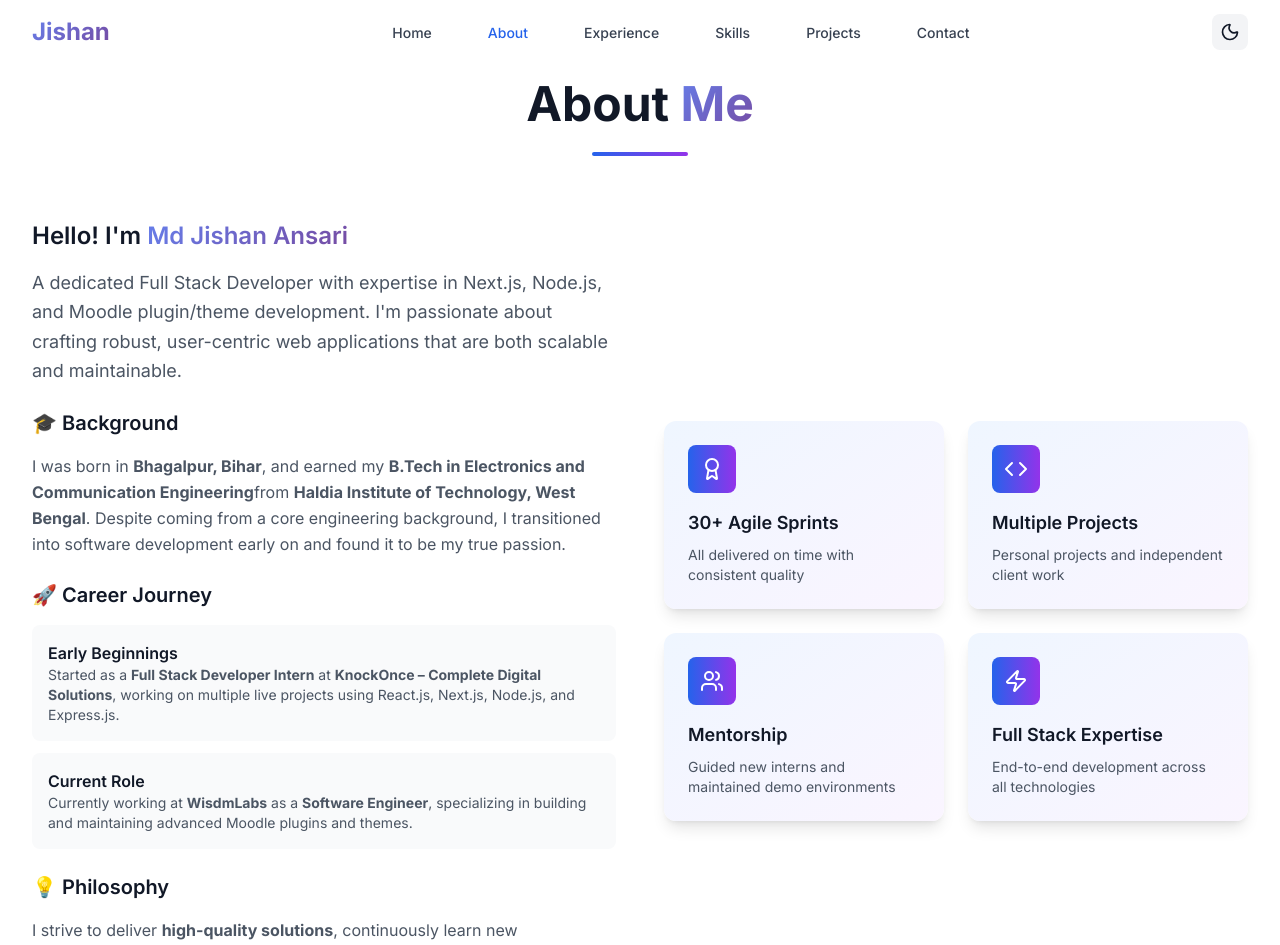
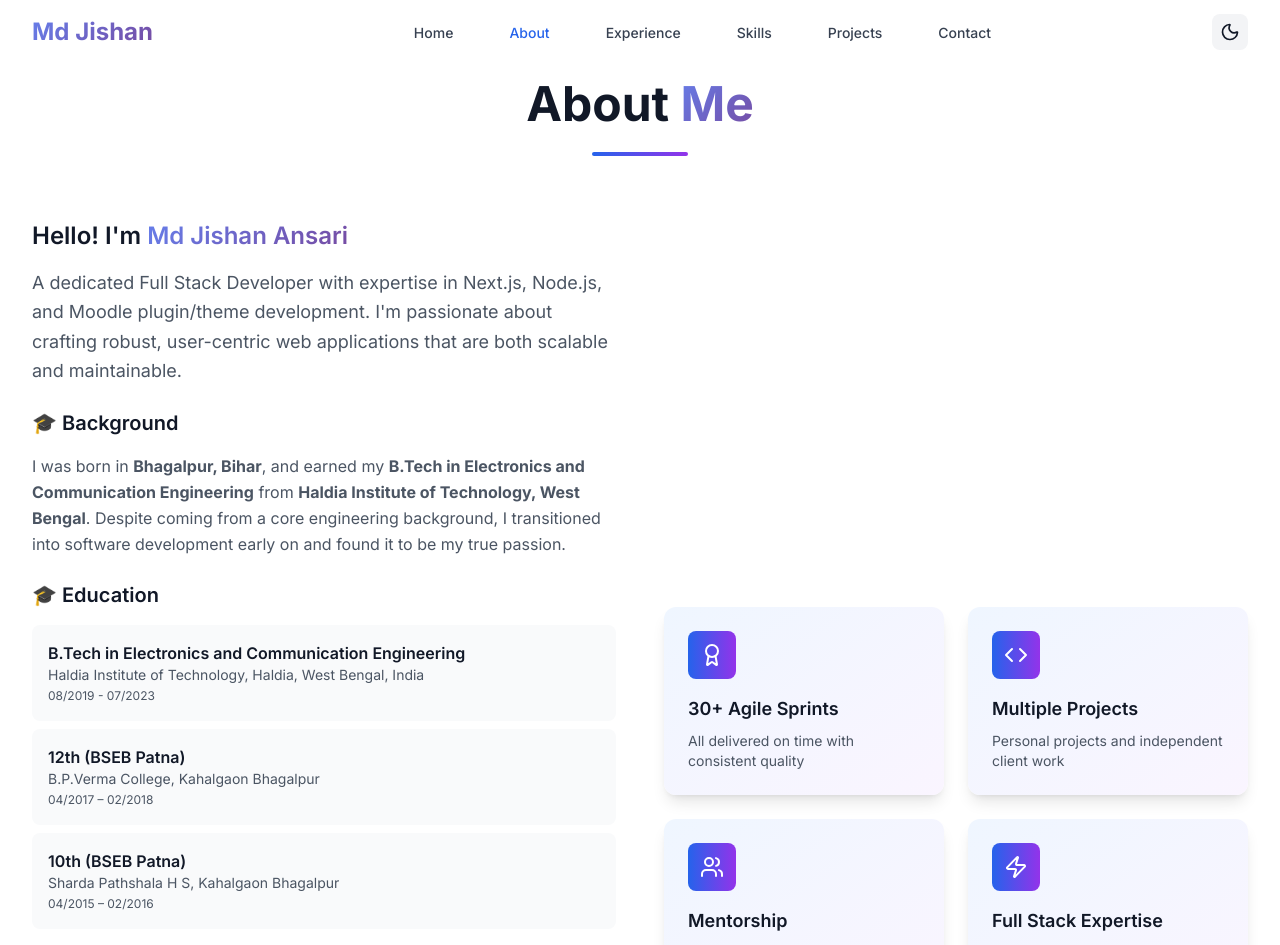
Before and after one commit to md-jishan-ansari/portfolio, a Next.js app: page /about in a window 1280 px wide. Shown: the top 945 px of the page. Built offline with nearby package versions, Linux system fonts and the light colour scheme.

Commit message:
textual changes

```diff
--- a/src/components/About.tsx
+++ b/src/components/About.tsx
@@ -100,9 +100,39 @@ const About = () => {
               </h4>
               <p className="text-gray-600 dark:text-gray-300 leading-relaxed">
                 I was born in <strong>Bhagalpur, Bihar</strong>, and earned my <strong>B.Tech in Electronics and Communication Engineering</strong>
-                from <strong>Haldia Institute of Technology, West Bengal</strong>. Despite coming from a core engineering background,
+                {" "}from <strong>Haldia Institute of Technology, West Bengal</strong>. Despite coming from a core engineering background,
                 I transitioned into software development early on and found it to be my true passion.
               </p>
+            </div>
+
+            {/* Education Section */}
+            <div className="space-y-4">
+              <h4 className="text-xl font-semibold text-gray-900 dark:text-white">
+                🎓 Education
+              </h4>
+              <div className="space-y-2">
+                <div className="bg-gray-50 dark:bg-gray-800 p-4 rounded-lg">
+                  <h5 className="font-semibold text-gray-900 dark:text-white">B.Tech in Electronics and Communication Engineering</h5>
+                  <p className="text-gray-600 dark:text-gray-300 text-sm">
+                    Haldia Institute of Technology, Haldia, West Bengal, India<br/>
+                    <span className="text-xs">08/2019 - 07/2023</span>
+                  </p>
+                </div>
+                <div className="bg-gray-50 dark:bg-gray-800 p-4 rounded-lg">
+                  <h5 className="font-semibold text-gray-900 dark:text-white">12th (BSEB Patna)</h5>
+                  <p className="text-gray-600 dark:text-gray-300 text-sm">
+                    B.P.Verma College, Kahalgaon Bhagalpur<br/>
+                    <span className="text-xs">04/2017 – 02/2018</span>
+                  </p>
+                </div>
+                <div className="bg-gray-50 dark:bg-gray-800 p-4 rounded-lg">
+                  <h5 className="font-semibold text-gray-900 dark:text-white">10th (BSEB Patna)</h5>
+                  <p className="text-gray-600 dark:text-gray-300 text-sm">
+                    Sharda Pathshala H S, Kahalgaon Bhagalpur<br/>
+                    <span className="text-xs">04/2015 – 02/2016</span>
+                  </p>
+                </div>
+              </div>
             </div>
 
             <div className="space-y-4">
--- a/src/components/Experience.tsx
+++ b/src/components/Experience.tsx
@@ -15,7 +15,7 @@ const experiences = [
     startDate: "June 2023",
     endDate: "Present",
     duration: "2+ years",
-    description: "Core team member at WisdmLabs, leading frontend and backend development for Moodle-based e-learning solutions. Drove major product initiatives, mentored interns, and delivered high-quality features with a focus on performance and user experience.",
+    description: "Core team member at WisdmLabs, leading frontend and backend development for Moodle-based e-learning solutions. Drove major product initiatives, mentored interns, and delivered high-quality features with a focus on performance and user experience.\n\nExplore my work on Moodle platforms: <a href=\"http://demo.tryremui.edwiser.org/\" target=\"_blank\" rel=\"noopener noreferrer\">Edwiser RemUI Demo</a> | <a href=\"https://edwiser.org/page-builder-for-moodle/\" target=\"_blank\" rel=\"noopener noreferrer\">Edwiser Page Builder Demo</a>.",
     achievements: [
       "Developed and enhanced custom Moodle plugins and themes, improving platform performance and stability.",
       "Led frontend development of the Edwiser PageBuilder plugin and independently built the WhatsApp Notifications plugin (Node.js).",
@@ -48,7 +48,7 @@ const experiences = [
     startDate: "Mar 2022",
     endDate: "Nov 2022",
     duration: "9 months",
-    description: "KnockOnce is a digital solutions company based in Bengaluru, India. As a Full Stack Developer Intern, I worked on both new and existing projects, collaborating with cross-functional teams to deliver production-ready features and apps.",
+    description: "KnockOnce is a digital solutions company based in Bengaluru, India. As a Full Stack Developer Intern, I worked on both new and existing projects, collaborating with cross-functional teams to deliver production-ready features and apps.\n\nCollaborated with international teams on projects for <a href=\"https://www.zaio.io/\" target=\"_blank\" rel=\"noopener noreferrer\">Zaio</a> (South Africa) and <a href=\"https://dy-namic.com/services.php\" target=\"_blank\" rel=\"noopener noreferrer\">Dynamic</a> (Dubai), contributing to real-world web solutions and branding platforms.",
     achievements: [
       "Developed two food delivery apps: ZooD and Bater-Mate using React.js and Node.js, handling both frontend and backend tasks.",
       "Added and modified core functionalities in several existing projects, improving performance and user experience.",
@@ -171,7 +171,28 @@ const Experience = () => {
                   </div>
                 </div>
                 <div className="font-semibold text-blue-700 dark:text-blue-300 mb-1">{exp.title}</div>
-                <div className="text-gray-600 dark:text-gray-300 mb-4 text-sm">{exp.description}</div>
+                <div
+                  className="text-gray-600 dark:text-gray-300 mb-4 text-sm"
+                  dangerouslySetInnerHTML={{ __html: exp.description }}
+                  style={{}}
+                />
+                <style jsx global>{`
+                  .text-gray-600 a {
+                    color: #2563eb;
+                    text-decoration: underline;
+                    font-weight: 500;
+                    transition: color 0.2s;
+                  }
+                  .text-gray-600 a:hover {
+                    color: #1e40af;
+                  }
+                  .dark .text-gray-300 a {
+                    color: #60a5fa;
+                  }
+                  .dark .text-gray-300 a:hover {
+                    color: #3b82f6;
+                  }
+                `}</style>
 
                 {/* Special Achievements (badges/callouts) */}
                 {exp.special && (
--- a/src/components/Footer.tsx
+++ b/src/components/Footer.tsx
@@ -42,7 +42,7 @@ const Footer = () => {
             className="text-center md:text-left"
           >
             <Link href="/" className="text-2xl font-bold gradient-text mb-4 block">
-              Jishan
+              Md Jishan
             </Link>
             <p className="text-gray-400 text-sm leading-relaxed">
               Full Stack Developer passionate about creating modern,
--- a/src/components/Hero.tsx
+++ b/src/components/Hero.tsx
@@ -43,10 +43,10 @@ const Hero = () => {
               initial={{ opacity: 0, y: 20 }}
               animate={{ opacity: 1, y: 0 }}
               transition={{ delay: 0.4, duration: 0.8 }}
-              className="text-4xl md:text-6xl lg:text-7xl font-bold mb-6"
+              className="text-4xl md:text-5xl lg:text-6xl font-bold mb-6"
             >
               Hi, I&apos;m{' '}
-              <span className="gradient-text">Jishan</span>
+              <span className="gradient-text">Md Jishan</span>
               <br />
               <span className="text-gray-600 dark:text-gray-300">
                 Building Digital
--- a/src/components/Navbar.tsx
+++ b/src/components/Navbar.tsx
@@ -66,7 +66,7 @@ const Navbar = () => {
             className="flex-shrink-0"
           >
             <Link href="/" className="text-2xl font-bold gradient-text">
-              Jishan
+              Md Jishan
             </Link>
           </motion.div>
 
```
